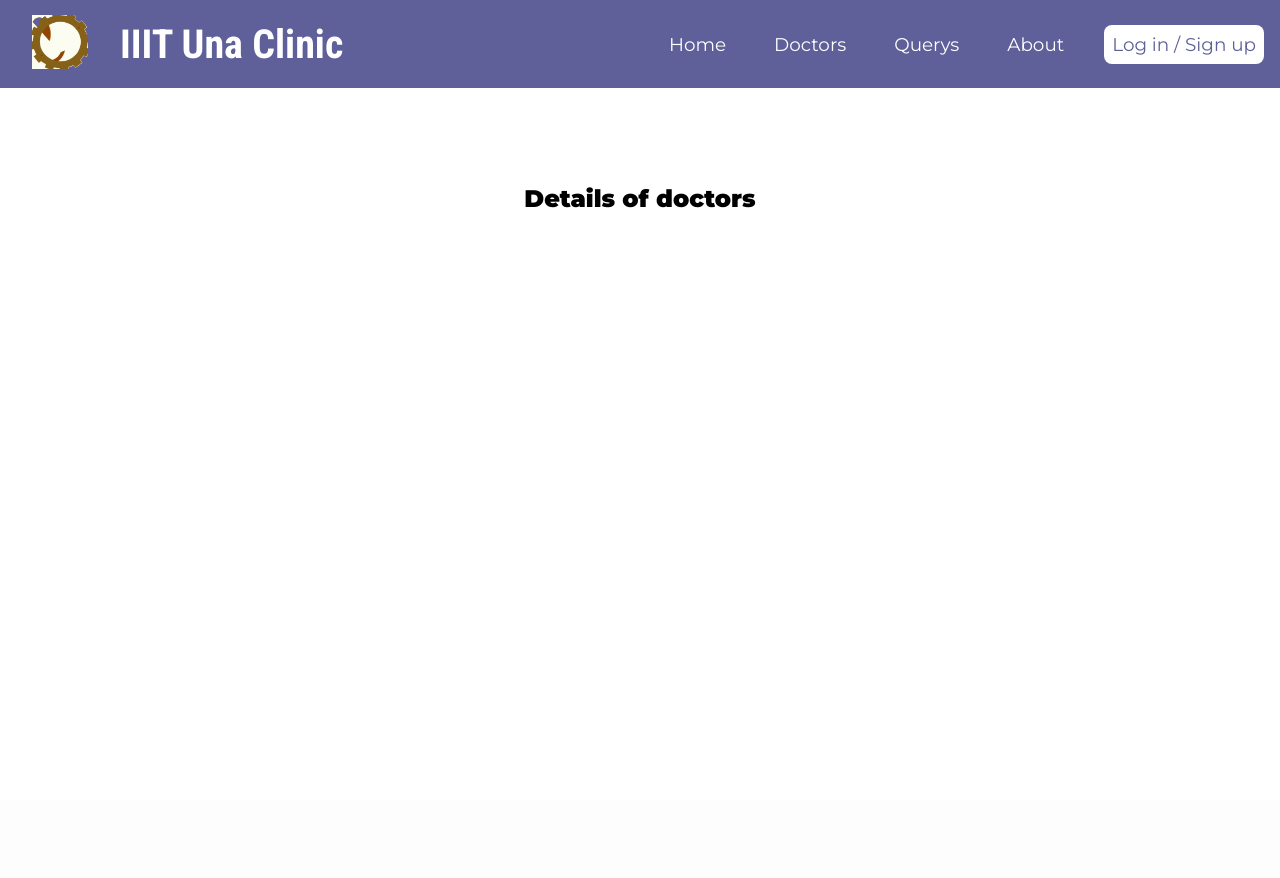
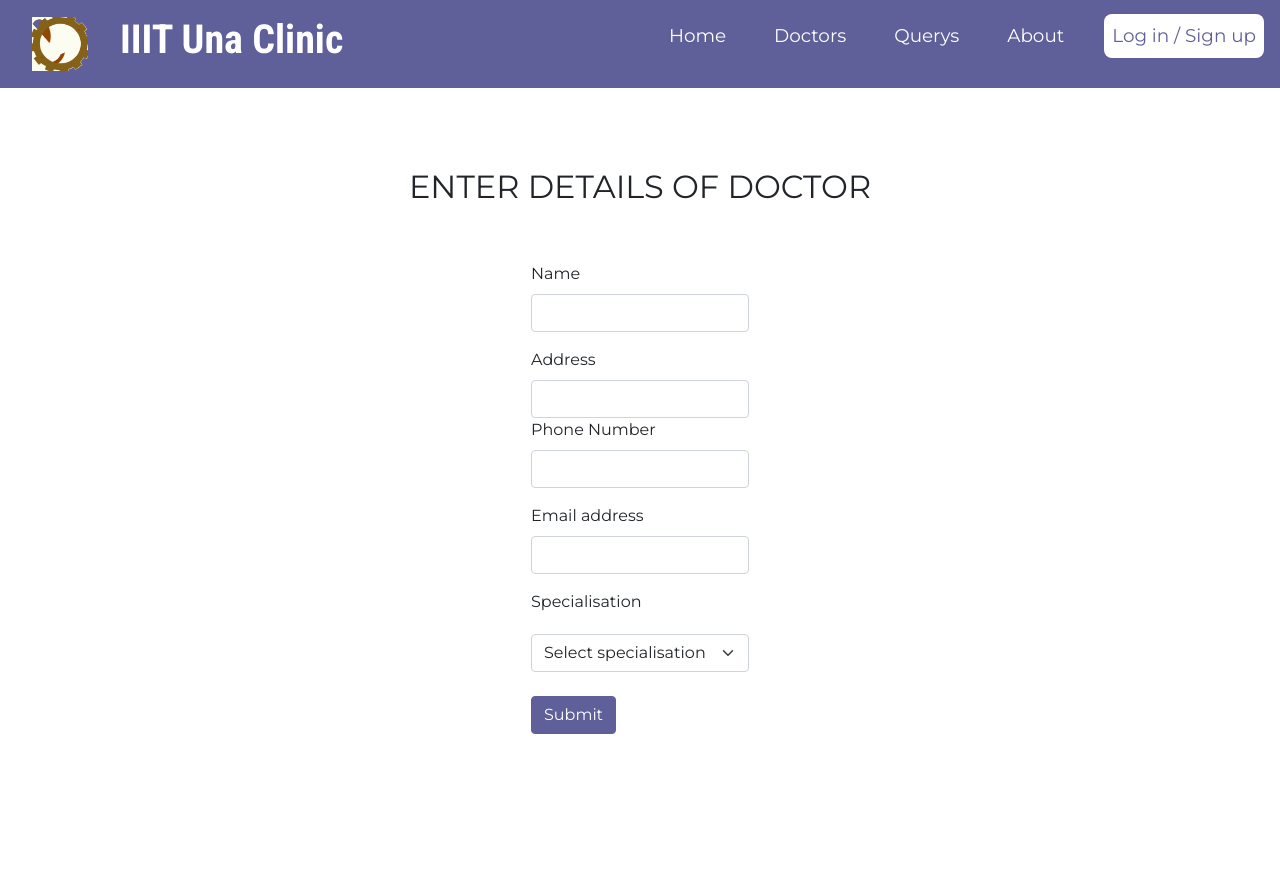
Before and after one commit to sayak22/Hospital_Management_System, a PHP site: page /doctors.html in a window 1280 px wide. Before the commit the page ends 208 px from the top, so only its background shows below. Run offline with PHP 8.4, Linux system fonts and the light colour scheme; some libraries are stand-ins or nearby versions.

Commit message:
added doctor's input area

```diff
--- a/doctors.html
+++ b/doctors.html
@@ -3,6 +3,13 @@
   <head>
     <meta charset="UTF-8" />
     <meta http-equiv="X-UA-Compatible" content="IE=edge" />
+    <!-- bootstrap -->
+    <link
+      href="https://cdn.jsdelivr.net/npm/bootstrap@5.1.3/dist/css/bootstrap.min.css"
+      rel="stylesheet"
+      integrity="sha384-1BmE4kWBq78iYhFldvKuhfTAU6auU8tT94WrHftjDbrCEXSU1oBoqyl2QvZ6jIW3"
+      crossorigin="anonymous"
+    />
     <link rel="preconnect" href="https://fonts.gstatic.com" />
     <link
       href="https://fonts.googleapis.com/css2?family=Montserrat:wght@100;400;900&family=Ubuntu:wght@300;400;700&family=Dancing+Script&family=Pacifico&display=swap"
@@ -46,7 +53,58 @@
     </div>
     <!-- navbar end -->
     <div class="doctor">
-      <h2>Details of doctors</h2>
+      <h2>ENTER DETAILS OF DOCTOR</h2>
+      <div class="doctorform">
+        <form>
+          <div class="mb-3">
+            <label for="exampleInputEmail1" class="form-label">Name</label>
+            <input
+              type="text"
+              class="form-control"
+              id="exampleInputEmail1"
+              aria-describedby="emailHelp"
+            />
+          </div>
+          <div class="mb-3">
+            <label for="exampleInputEmail1" class="form-label">Address</label>
+            <input
+              type="text"
+              class="form-control"
+              id="exampleInputEmail1"
+              aria-describedby="emailHelp"
+            />
+          <div class="mb-3">
+            <label for="exampleInputEmail1" class="form-label">Phone Number</label>
+            <input type="tel" class="form-control"
+            id="exampleInputEmail1"
+            aria-describedby="emailHelp" name="phone" pattern="[0-9]{3}-[0-9]{2}-[0-9]{3}">
+          </div>
+          <div class="mb-3">
+            <label for="exampleInputEmail1" class="form-label"
+              >Email address</label
+            >
+            <input
+              type="email"
+              class="form-control"
+              id="exampleInputEmail1"
+              aria-describedby="emailHelp"
+            />
+          </div>
+          <label for="exampleInputEmail1" class="form-label"
+            >Specialisation</label
+          >
+          <select
+            class="form-select specialisation"
+            aria-label="Default select example"
+          >
+            <option selected>Select specialisation</option>
+            <option value="1">Cariology</option>
+            <option value="2">Neurology</option>
+            <option value="3">gastrology</option>
+          </select>
+          <button type="submit" class="btn btn-primary submit">Submit</button>
+        </form>
+      </div>
     </div>
     <script src="./app.js"></script>
   </body>
--- a/styles.css
+++ b/styles.css
@@ -216,10 +216,21 @@ a {
   display: flex;
   align-items: center;
   justify-content: center;
-  margin: 6rem;
+  margin: 5rem;
+  flex-flow: column;
 }
 
 .doctor h2{s
   font-family: "Montserrat", sans-serif;
 }
+
+.doctorform{
+  display: inline;
+  align-items: center;
+justify-content: center;
+margin:3rem;
+}
+.specialisation{
+  margin: 0.75rem auto 1.5rem auto;
+}
 /* doctor body end */
```
